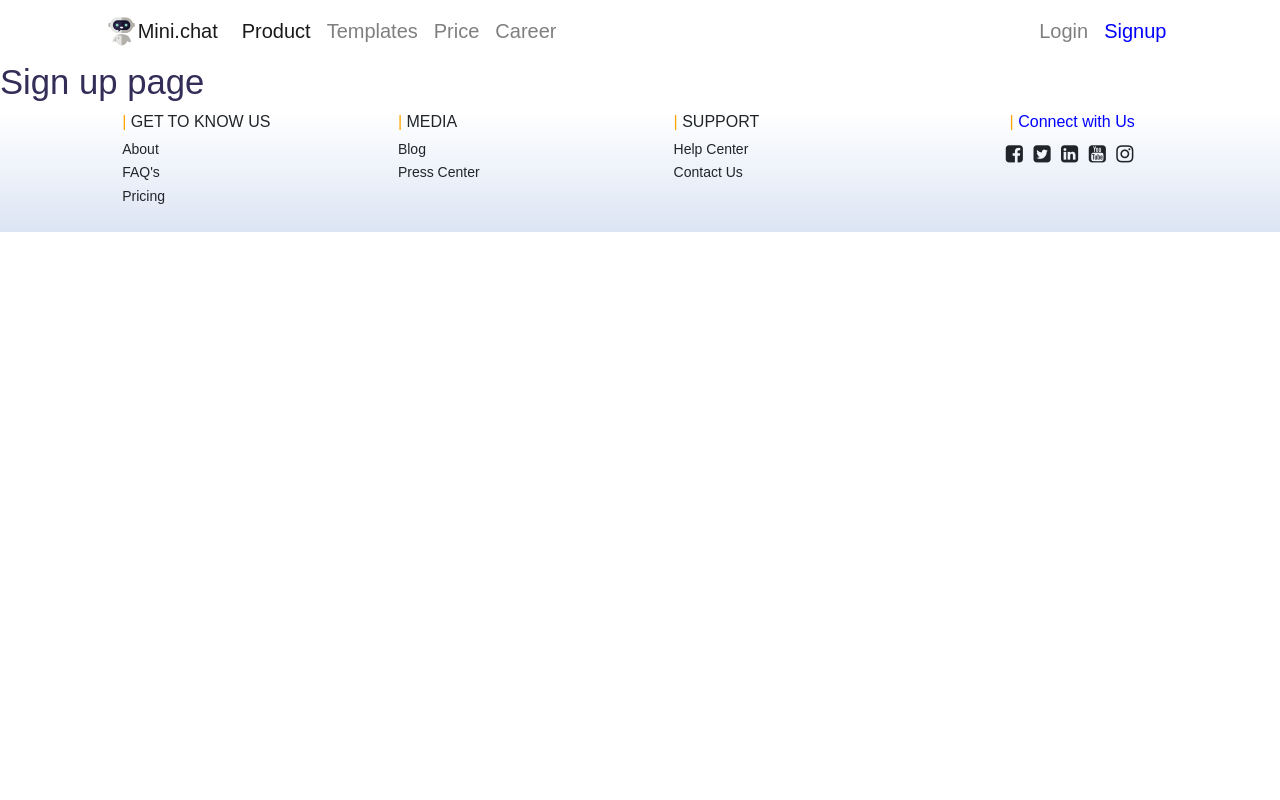
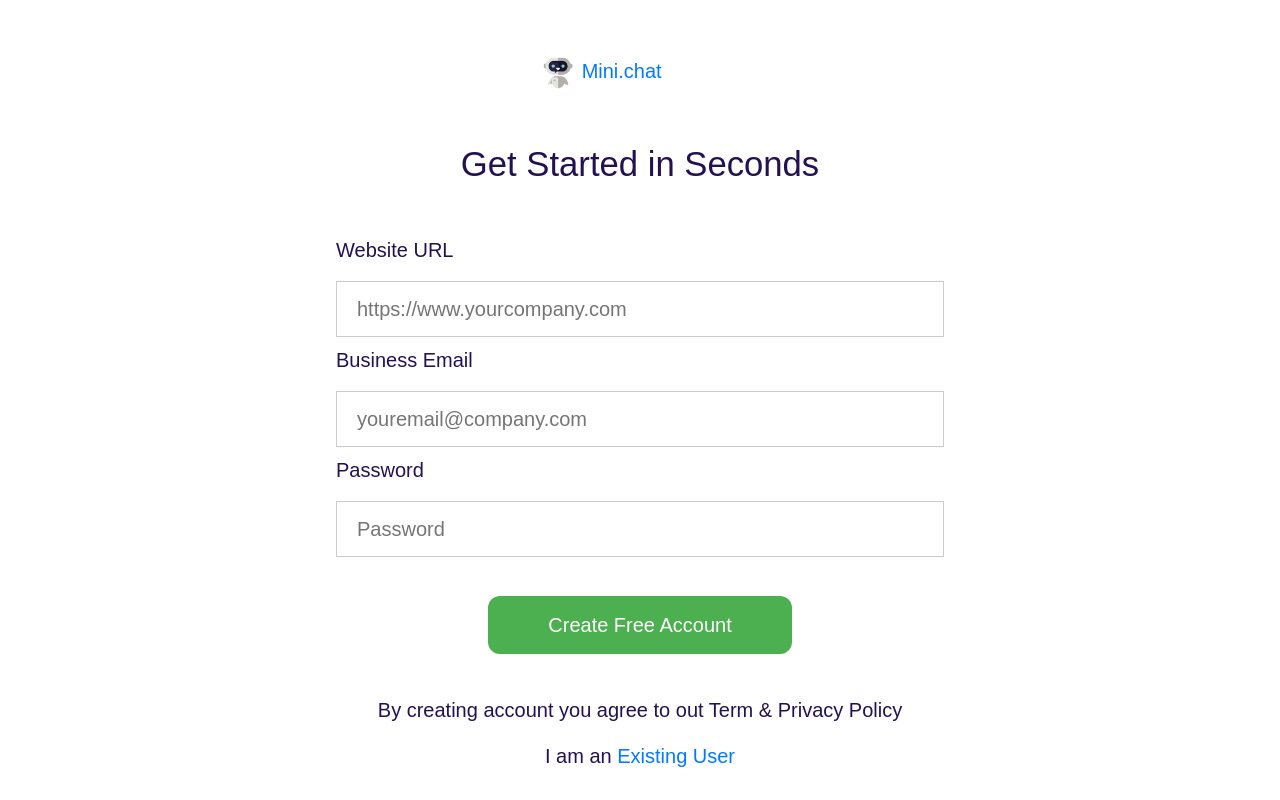
Before and after one commit to WorkEric/spweb, a Django app: page /signup/ in a window 1280 px wide. Run offline with Django 3.2, Linux system fonts and the light colour scheme; parts of the project's set-up code (start-up, migrations or seed data) failed here and were passed over; some libraries are stand-ins or nearby versions.

Commit message:
signup page

```diff
--- a/src/static/css/style.css
+++ b/src/static/css/style.css
@@ -244,7 +244,7 @@ tbody th {
     text-align:center;
 }
 .login .content h1 {
-    color:#322e58;
+    color:#241151;
     text-align:center;
 }
 
@@ -269,6 +269,7 @@ tbody th {
   border: none;
   cursor: pointer;
   width: 50%;
+  border-radius: 12px;
 }
 
 .content button:hover {
@@ -289,9 +290,36 @@ span.psw {
   float: right;
   padding-top: 16px;
 }
-.content p {
+
+.login .content p {
     text-align:center;
 }
-.content p span {
-    color:blue;
+
+.login .content p span a {
+    text-decoration: none;
+    color:#007bff;
 }
+
+/*sign up*/
+.signup .content {
+    color:#241151;
+}
+.signup .logo {
+    margin: 4%;
+    text-align:center;
+}
+.signup .content h1 {
+    color:#241151;
+    text-align:center;
+}
+.signup .content button {
+    margin: 5% 25% 0 25%;
+}
+.signup .content p {
+    text-align:center;
+}
+
+.signup .content p span a {
+    text-decoration: none;
+    color:#007bff;
+}
--- a/src/template/base.html
+++ b/src/template/base.html
@@ -24,7 +24,7 @@
         <div class="header">
             <nav class="navbar navbar-expand-lg navbar-light">
               <img class="navbar-logo" src="../static/img/minibot-logo.png">
-              <a class="navbar-brand" href="#">Mini.chat</a>
+              <a class="navbar-brand" href="/">Mini.chat</a>
               <button class="navbar-toggler" type="button" data-toggle="collapse" data-target="#navbarSupportedContent" aria-controls="navbarSupportedContent" aria-expanded="false" aria-label="Toggle navigation">
                 <span class="navbar-toggler-icon"></span>
               </button>
--- a/src/template/signup.html
+++ b/src/template/signup.html
@@ -1,7 +1,52 @@
-{% extends 'base.html' %}
-{% block body %}
-{% load static %}
+<!DOCTYPE html>
+<html lang="en">
+	<head>
+		<title>Chatbot Website</title>
+        {% load static %}
 
-<h1>Sign up page</h1>
+        <meta charset="utf-8" />
+        <meta http-equiv="X-UA-Compatible" content="IE=edge">
+        <meta name="viewport" content="width=device-width, initial-scale=1">
 
-{% endblock %}
+        <!-- Bootstrap CSS -->
+        <link rel="stylesheet" href="https://stackpath.bootstrapcdn.com/bootstrap/4.1.3/css/bootstrap.min.css">
+        <link rel="stylesheet" href="https://netdna.bootstrapcdn.com/font-awesome/4.0.3/css/font-awesome.min.css">
+        <link rel="stylesheet" href="https://fonts.googleapis.com/icon?family=Material+Icons">
+
+        <!--style.css-->
+        <link rel="stylesheet" type="text/css" href="../static/css/style.css">
+
+        <!--jquery-->
+        <script src="//code.jquery.com/jquery-1.11.1.min.js"></script>
+
+	</head>
+	<body>
+        <div class="signup">
+            <div class="logo">
+                <img class="navbar-logo" src="../static/img/minibot-logo.png">
+                <a class="navbar-brand" href="/">Mini.chat</a>
+                <button class="navbar-toggler" type="button" data-toggle="collapse" data-target="#navbarSupportedContent" aria-controls="navbarSupportedContent" aria-expanded="false" aria-label="Toggle navigation">
+                    <span class="navbar-toggler-icon"></span>
+                </button>
+            </div>
+            <div class="content">
+                <h1>Get Started in Seconds</h1>
+                <form action="/action_page.php">
+                  <div class="container">
+                    <label for="url">Website URL</label>
+                    <input type="text" placeholder="https://www.yourcompany.com" name="url" required>
+
+                    <label for="email">Business Email</label>
+                    <input type="password" placeholder="youremail@company.com" name="email" required>
+
+                    <label for="password">Password</label>
+                    <input type="password" placeholder="Password" name="password" required>
+
+                    <button type="submit">Create Free Account</button>
+                  </div>
+                </form>
+                <p>By creating account you agree to out <span>Term</span> & <span>Privacy Policy</span></p>
+                <p>I am an <span><a href="{% url 'chatbot:login' %}">Existing User</a></span></p>
+            </div>
+        </div>
+	</body>
```
Also changed, not shown: src/template/login.html (+4 -4 lines).
